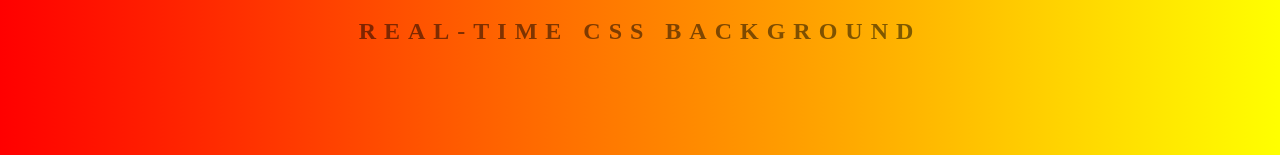
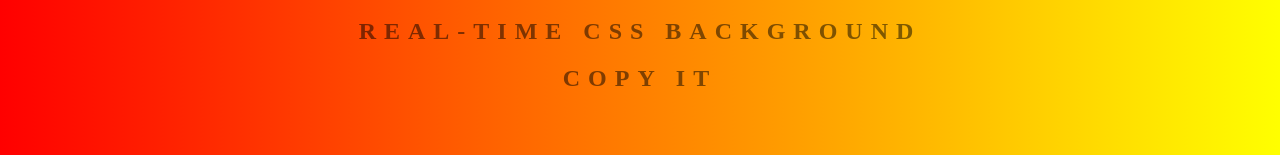
Before and after one commit to agtush941/background-generator, a plain HTML site: page index.html in a window 1280 px wide. Shown: the part 234-389 px from the top of the page. Drawn offline with Linux system fonts and the light colour scheme.

Commit message:
copy it add

```diff
--- a/index.html
+++ b/index.html
@@ -9,6 +9,7 @@
 	<input class="color1" type="color" name="color1" value="#00ff00">
 	<input class="color2" type="color" name="color2" value="#ff0000">
 	<h2>real-time CSS Background</h2>
+	<h2> copy it</h2>
 	<h3></h3>
 	<script type="text/javascript" src="script.js"></script>
 </body>
```
